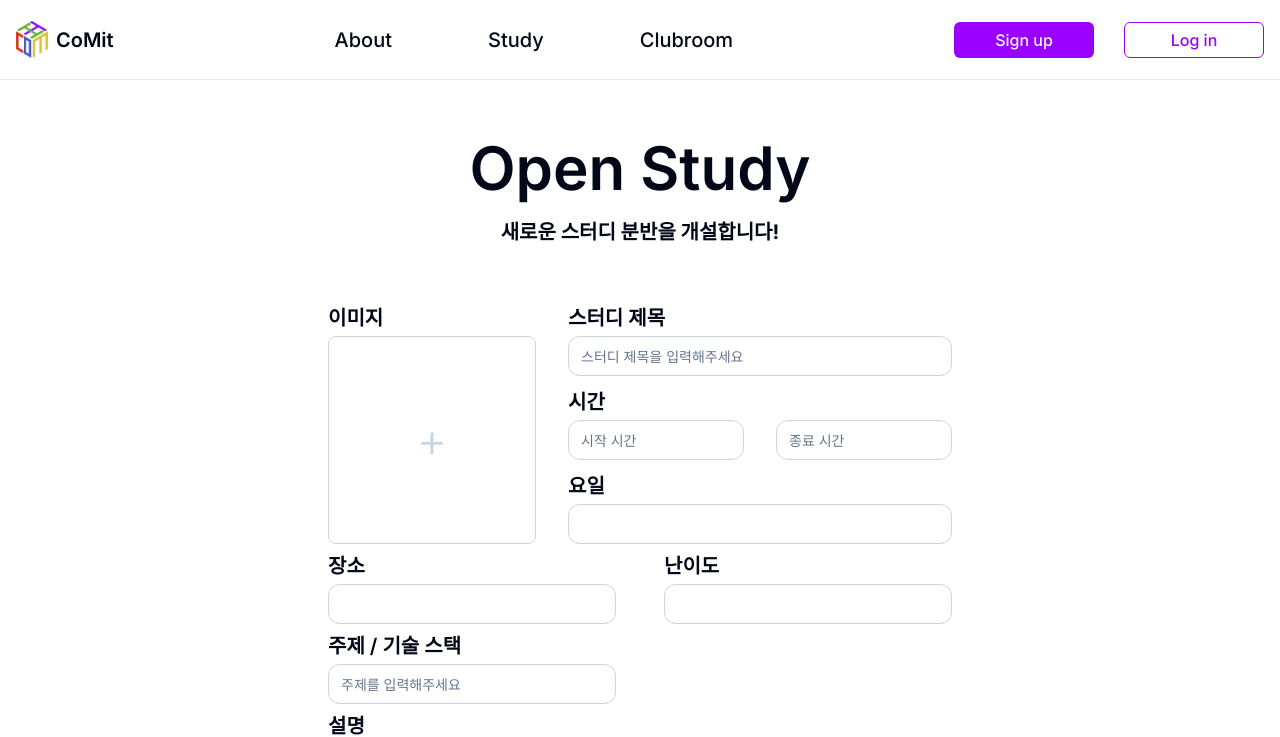
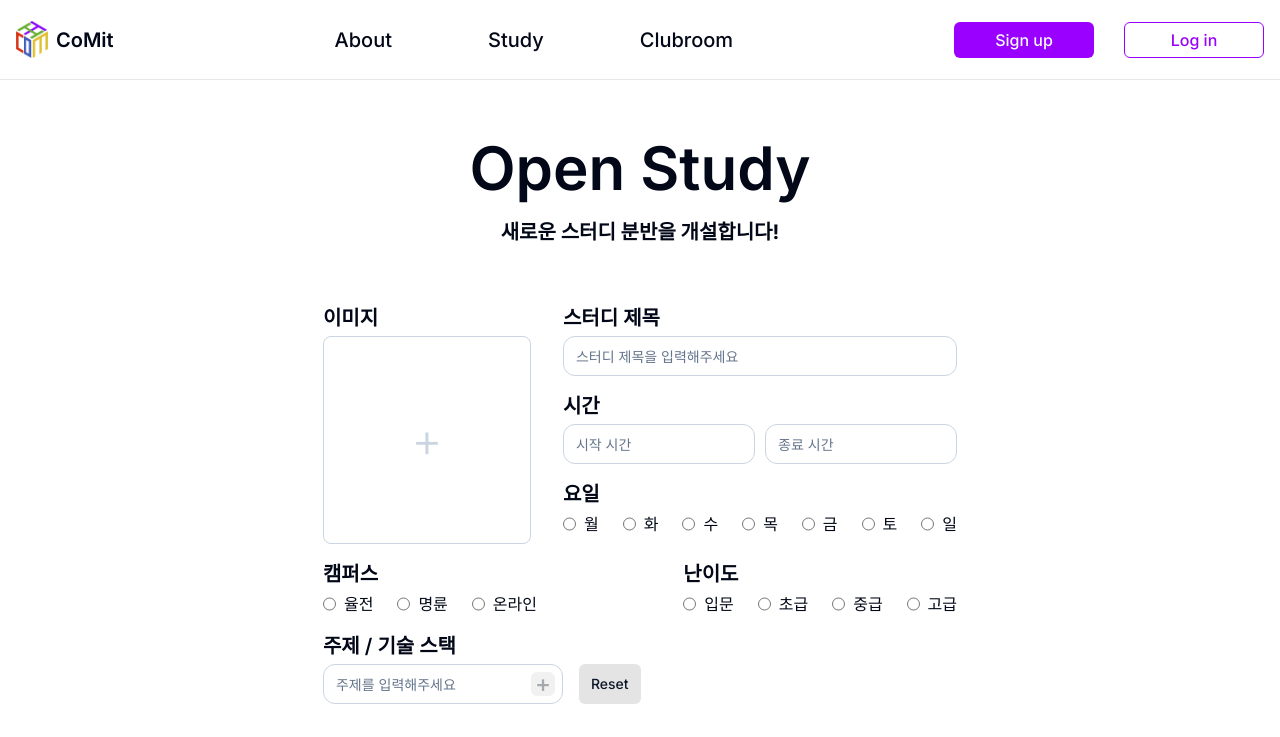
Before and after one commit to skku-comit/comit-website, a Next.js app: page /study/open in a window 1280 px wide. Shown: the top 737 px of the page. Built offline with nearby package versions, Linux system fonts and the light colour scheme.

Commit message:
feat(fe): add zod validation

```diff
--- a/app/(main)/(light)/study/open/page.tsx
+++ b/app/(main)/(light)/study/open/page.tsx
@@ -2,16 +2,15 @@
 
 import SectionBanner from '@/components/common/SectionBanner'
 import Image from 'next/image'
-import ComitOwl from '@/public/comitOwl.png'
 import { Button } from '@/components/ui/button'
-import { BsEye, BsEyeSlash } from 'react-icons/bs'
 import { Input } from '@/components/ui/input'
 import { Textarea } from '@/components/ui/textarea'
-import { useRef, useState } from 'react'
+import { SetStateAction, useRef, useState } from 'react'
 import { z } from 'zod'
-import { useForm } from 'react-hook-form'
+import { useForm, Controller } from 'react-hook-form'
 import { zodResolver } from '@hookform/resolvers/zod'
-import Link from 'next/link'
+import { Badge } from '@/components/ui/badge'
+import { GrPowerReset } from 'react-icons/gr'
 
 interface StudyForm {
   imageSrc: string
@@ -27,32 +26,49 @@ interface StudyForm {
 
 // TODO: 백엔드와 논의 후 schema 수정
 const schema = z.object({
-  imageSrc: z.string(),
-  title: z.string().min(2, { message: '제목은 2자 이상이어야 합니다' }),
-  day: z.string(),
-  startTime: z.string(),
-  endTime: z.string(),
-  campus: z.string(),
-  level: z.string(),
-  stack: z.array(z.string()),
-  description: z.string().min(10, { message: '설명은 10자 이상이어야 합니다' })
+  imageSrc: z.string({
+    required_error: '이미지를 업로드해주세요'
+  }),
+  title: z.string().min(1, { message: '스터디 제목을 입력해주세요' }),
+  day: z.enum(['월', '화', '수', '목', '금', '토', '일'], {
+    required_error: '요일을 선택해주세요'
+  }),
+  startTime: z.string().min(1, { message: '시작 시간을 입력해주세요' }),
+  endTime: z.string().min(1, { message: '종료 시간을 입력해주세요' }),
+  campus: z.enum(['율전', '명륜', '온라인'], {
+    required_error: '캠퍼스를 선택해주세요'
+  }),
+  level: z.enum(['입문', '초급', '중급', '고급'], {
+    required_error: '난이도를 선택해주세요'
+  }),
+  stack: z.array(z.string(), {
+    required_error: '스택을 입력해주세요'
+  }),
+  description: z.string().min(1, { message: '설명을 입력해주세요' })
 })
 
 export default function OpenStudy() {
   const {
     handleSubmit,
     register,
+    setValue,
+    control,
+    trigger,
     formState: { errors }
   } = useForm<StudyForm>({
     resolver: zodResolver(schema)
   })
 
-  // TODO: login API 연결
+  // TODO: study API 연결
   const onSubmit = (data: StudyForm) => {
     console.log(data)
   }
 
+  const [stacks, setStacks] = useState<string[]>([])
+  const [stackError, setStackError] = useState('')
+  const [currentStack, setCurrentStack] = useState('')
   const [image, setImage] = useState<string>('')
+
   const fileRef = useRef<HTMLInputElement>(null)
   const handleClick = () => {
     fileRef?.current?.click()
@@ -61,7 +77,27 @@ export default function OpenStudy() {
     const targetFiles = (e.target as HTMLInputElement).files as FileList
     const selectedFile = URL.createObjectURL(targetFiles[0])
     setImage(selectedFile)
-    console.log(image)
+    setValue('imageSrc', image)
+    trigger('imageSrc')
+  }
+
+  const handleInputChange = (e: {
+    target: { value: SetStateAction<string> }
+  }) => {
+    setCurrentStack(e.target.value)
+  }
+  const handleEnterPress = (e: { key: string }) => {
+    if (currentStack.trim() === '' || stacks.length >= 4) {
+      if (stacks.length >= 4)
+        setStackError('스택은 최대 4개까지만 입력 가능합니다')
+      return
+    }
+    if (e.key === 'Enter' && currentStack.trim() !== '') {
+      setStacks((prevStacks) => [...prevStacks, currentStack.trim()])
+      setCurrentStack('')
+      setValue('stack', stacks)
+      trigger('stack')
+    }
   }
   return (
     <>
@@ -69,7 +105,7 @@ export default function OpenStudy() {
         title="Open Study"
         description="새로운 스터디 분반을 개설합니다!"
       />
-      <form className="flex flex-col gap-2">
+      <form className="flex flex-col gap-4" onSubmit={handleSubmit(onSubmit)}>
         <div className="flex gap-8">
           <div className="flex flex-col gap-1">
             <p className="text-xl font-semibold">이미지</p>
@@ -96,70 +132,283 @@ export default function OpenStudy() {
               ref={fileRef}
               onChange={handleChange}
             />
+            {errors.imageSrc && (
+              <p className="text-sm text-red-500">{errors.imageSrc.message}</p>
+            )}
           </div>
-          <div className="flex flex-col gap-3">
+          <div className="flex flex-col gap-4">
             <div className="flex flex-col gap-1">
               <p className="text-xl font-semibold">스터디 제목</p>
               <Input
                 placeholder="스터디 제목을 입력해주세요"
                 id="title"
                 {...register('title')}
-                className="w-96 rounded-xl border border-slate-300"
+                className="w-full rounded-xl border border-slate-300"
               />
+              {errors.title && (
+                <p className="text-sm text-red-500">{errors.title.message}</p>
+              )}
             </div>
             <div className="flex flex-col gap-1">
               <p className="text-xl font-semibold">시간</p>
               <div className="flex justify-between">
+                <div className="flex flex-col gap-1">
                   <Input
                     placeholder="시작 시간"
                     id="startTime"
                     {...register('startTime')}
-                  className="w-44 rounded-xl border border-slate-300"
+                    className="w-48 rounded-xl border border-slate-300"
                   />
+                  {errors.startTime && (
+                    <p className="text-sm text-red-500">
+                      {errors.startTime.message}
+                    </p>
+                  )}
+                </div>
+                <div className="flex flex-col gap-1">
                   <Input
                     placeholder="종료 시간"
                     id="endTime"
                     {...register('endTime')}
-                  className="w-44 rounded-xl border border-slate-300"
+                    className="w-48 rounded-xl border border-slate-300"
                   />
+                  {errors.endTime && (
+                    <p className="text-sm text-red-500">
+                      {errors.endTime.message}
+                    </p>
+                  )}
+                </div>
               </div>
             </div>
             <div className="flex flex-col gap-1">
               <p className="text-xl font-semibold">요일</p>
-              <Input
-                id="day"
-                {...register('day')}
-                className="w-96 rounded-xl border border-slate-300"
+              <Controller
+                control={control}
+                name="day"
+                render={({ field: { onChange, value } }) => (
+                  <div className="flex gap-6">
+                    <label className="flex gap-2">
+                      <input
+                        type="radio"
+                        onChange={() => onChange('월')}
+                        checked={value === '월'}
+                        className="accent-black"
                       />
+                      월
+                    </label>
+                    <label className="flex gap-2">
+                      <input
+                        type="radio"
+                        onChange={() => onChange('화')}
+                        checked={value === '화'}
+                        className="accent-black"
+                      />
+                      화
+                    </label>
+                    <label className="flex gap-2">
+                      <input
+                        type="radio"
+                        onChange={() => onChange('수')}
+                        checked={value === '수'}
+                        className="accent-black"
+                      />
+                      수
+                    </label>
+                    <label className="flex gap-2">
+                      <input
+                        type="radio"
+                        onChange={() => onChange('목')}
+                        checked={value === '목'}
+                        className="accent-black"
+                      />
+                      목
+                    </label>
+                    <label className="flex gap-2">
+                      <input
+                        type="radio"
+                        onChange={() => onChange('금')}
+                        checked={value === '금'}
+                        className="accent-black"
+                      />
+                      금
+                    </label>
+                    <label className="flex gap-2">
+                      <input
+                        type="radio"
+                        onChange={() => onChange('토')}
+                        checked={value === '토'}
+                        className="accent-black"
+                      />
+                      토
+                    </label>
+                    <label className="flex gap-2">
+                      <input
+                        type="radio"
+                        onChange={() => onChange('일')}
+                        checked={value === '일'}
+                        className="accent-black"
+                      />
+                      일
+                    </label>
+                  </div>
+                )}
+              />
+              {errors.day && (
+                <p className="text-sm text-red-500">{errors.day.message}</p>
+              )}
             </div>
           </div>
         </div>
         <div className="flex justify-between">
           <div className="flex flex-col gap-1">
-            <p className="text-xl font-semibold">장소</p>
-            <Input
-              id="campus"
-              {...register('campus')}
-              className="w-72 rounded-xl border border-slate-300"
+            <p className="text-xl font-semibold">캠퍼스</p>
+            <Controller
+              control={control}
+              name="campus"
+              render={({ field: { onChange, value } }) => (
+                <div className="flex gap-6">
+                  <label className="flex gap-2">
+                    <input
+                      type="radio"
+                      onChange={() => onChange('율전')}
+                      checked={value === '율전'}
+                      className="accent-black"
                     />
+                    율전
+                  </label>
+                  <label className="flex gap-2">
+                    <input
+                      type="radio"
+                      onChange={() => onChange('명륜')}
+                      checked={value === '명륜'}
+                      className="accent-black"
+                    />
+                    명륜
+                  </label>
+                  <label className="flex gap-2">
+                    <input
+                      type="radio"
+                      onChange={() => onChange('온라인')}
+                      checked={value === '온라인'}
+                      className="accent-black"
+                    />
+                    온라인
+                  </label>
+                </div>
+              )}
+            />
+            {errors.campus && (
+              <p className="text-sm text-red-500">{errors.campus.message}</p>
+            )}
           </div>
           <div className="flex flex-col gap-1">
             <p className="text-xl font-semibold">난이도</p>
-            <Input
-              id="level"
-              {...register('level')}
-              className="w-72 rounded-xl border border-slate-300"
+            <Controller
+              control={control}
+              name="level"
+              render={({ field: { onChange, value } }) => (
+                <div className="flex gap-6">
+                  <label className="flex gap-2">
+                    <input
+                      type="radio"
+                      onChange={() => onChange('입문')}
+                      checked={value === '입문'}
+                      className="accent-black"
                     />
+                    입문
+                  </label>
+                  <label className="flex gap-2">
+                    <input
+                      type="radio"
+                      onChange={() => onChange('초급')}
+                      checked={value === '초급'}
+                      className="accent-black"
+                    />
+                    초급
+                  </label>
+                  <label className="flex gap-2">
+                    <input
+                      type="radio"
+                      onChange={() => onChange('중급')}
+                      checked={value === '중급'}
+                      className="accent-black"
+                    />
+                    중급
+                  </label>
+                  <label className="flex gap-2">
+                    <input
+                      type="radio"
+                      onChange={() => onChange('고급')}
+                      checked={value === '고급'}
+                      className="accent-black"
+                    />
+                    고급
+                  </label>
+                </div>
+              )}
+            />
+            {errors.level && (
+              <p className="text-sm text-red-500">{errors.level.message}</p>
+            )}
           </div>
         </div>
         <div className="flex flex-col gap-1">
           <p className="text-xl font-semibold">주제 / 기술 스택</p>
+          {stackError && <p className="text-sm text-red-500">{stackError}</p>}
+          <div className="flex flex-col gap-4">
+            <div className="flex items-center gap-4">
+              <div className="relative">
                 <Input
                   placeholder="주제를 입력해주세요"
                   id="stack"
-            {...register('stack')}
-            className="w-72 rounded-xl border border-slate-300"
+                  value={currentStack}
+                  onChange={handleInputChange}
+                  onKeyDown={handleEnterPress}
+                  className="w-60 rounded-xl border border-slate-300"
                 />
+                <Button
+                  type="button"
+                  variant="secondary"
+                  className="absolute right-2 top-1/2 h-4 w-4 -translate-y-1/2 p-3 text-2xl text-gray-600"
+                  disabled={currentStack.trim() === '' || stacks.length >= 4}
+                  onClick={() => {
+                    setStacks((prevStacks) => [
+                      ...prevStacks,
+                      currentStack.trim()
+                    ])
+                    setCurrentStack('')
+                    setValue('stack', stacks)
+                    trigger('stack')
+                  }}
+                >
+                  +
+                </Button>
+              </div>
+              <Button
+                variant={'secondary'}
+                className="p-3"
+                type="button"
+                onClick={() => {
+                  setStackError('')
+                  setStacks([])
+                }}
+              >
+                Reset
+              </Button>
+            </div>
+            {errors.stack && (
+              <p className="-mt-2 text-sm text-red-500">
+                {errors.stack.message}
+              </p>
+            )}
+            <div className="flex gap-4 rounded-2xl">
+              {stacks.map((stack, index) => (
+                <Badge variant="secondary" key={index}>
+                  {stack}
+                </Badge>
+              ))}
+            </div>
+          </div>
         </div>
         <div className="flex flex-col gap-1">
           <p className="text-xl font-semibold">설명</p>
@@ -169,16 +418,15 @@ export default function OpenStudy() {
             {...register('description')}
             className="h-48 w-full rounded-xl border border-slate-300"
           />
+          {errors.description && (
+            <p className="text-sm text-red-500">{errors.description.message}</p>
+          )}
         </div>
         <div className="my-8 flex justify-between">
           <Button className="px-8 font-extrabold" variant="outline" disabled>
             미리 보기
           </Button>
-          <Button
-            type="submit"
-            className="px-8 font-extrabold"
-            onClick={handleSubmit(onSubmit)}
-          >
+          <Button type="submit" className="px-8 font-extrabold">
             제출하기
           </Button>
         </div>
```
Lines whose indentation alone changed are shown as unchanged.
